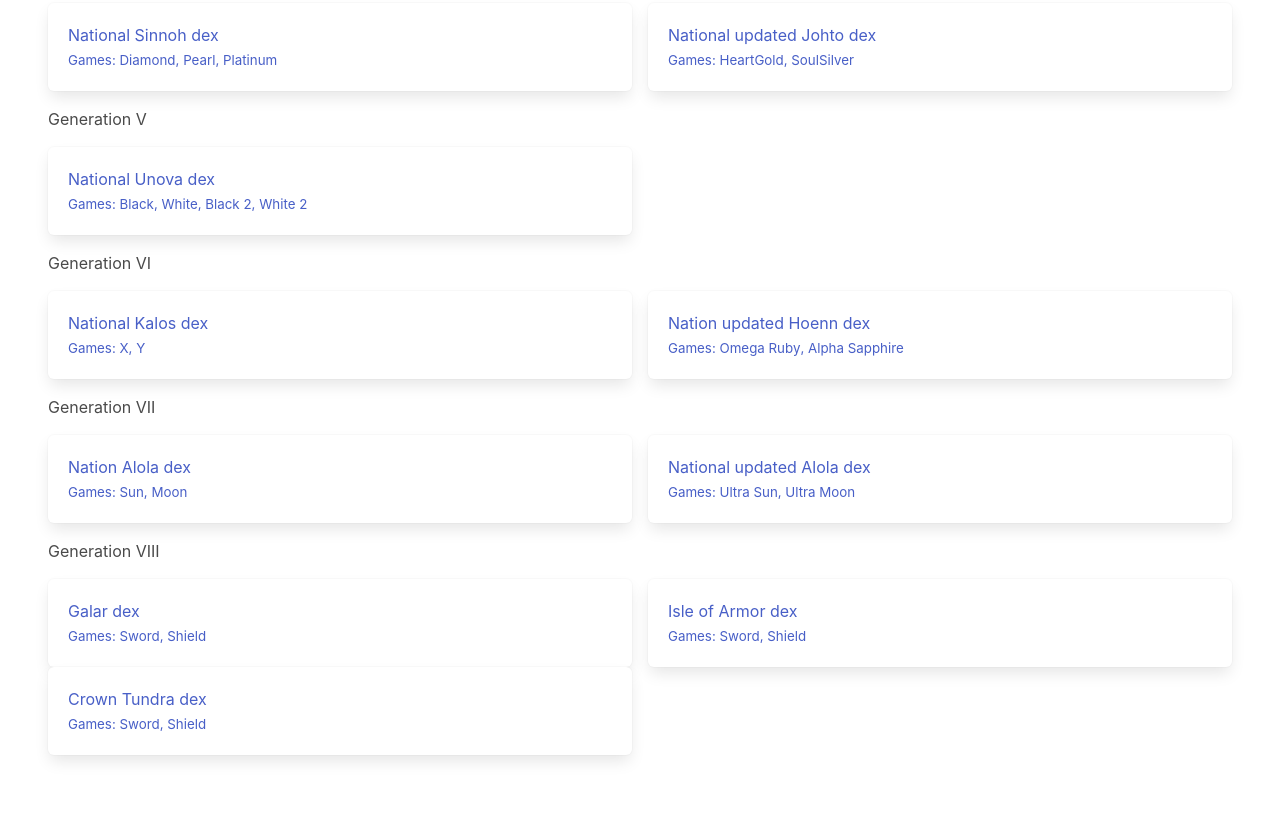
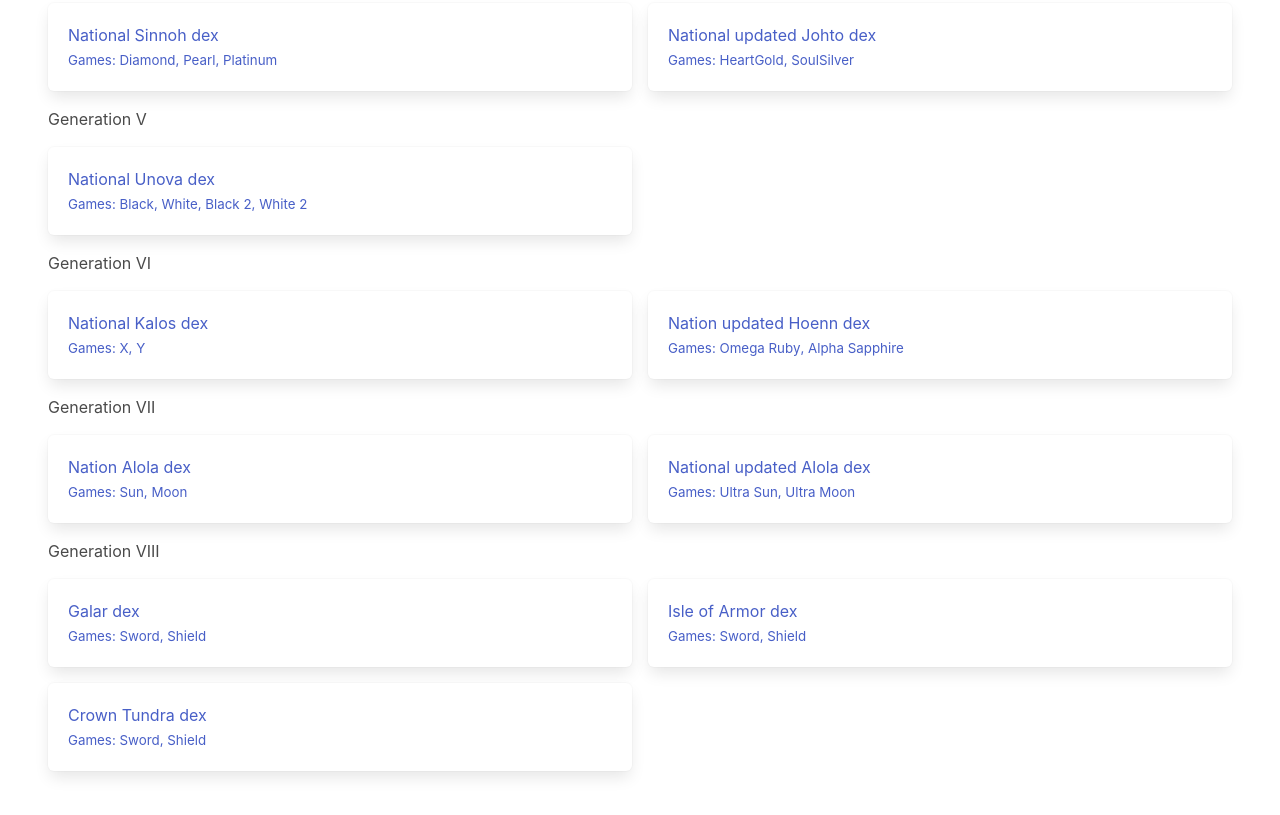
Before and after one commit to timoschinkel/living-pokedex-templates, a plain HTML site: page docs/index.html in a window 1280 px wide. Shown: the part 637-1452 px from the top of the page. Drawn offline with nearby package versions, Linux system fonts and the light colour scheme.

Commit message:
Add `grid-row-gap`
Quickfix; Sword and Shield are the first generation games with more than two pokedexes. Margins were off.

```diff
--- a/docs/assets/main.css
+++ b/docs/assets/main.css
@@ -7,6 +7,7 @@ header {
     display: grid;
     grid-template-columns: 1fr 1fr;
     grid-column-gap: 1rem;
+    grid-row-gap: 1rem;
     grid-auto-rows: 1fr;
     margin: 1rem 0;
 }
```
